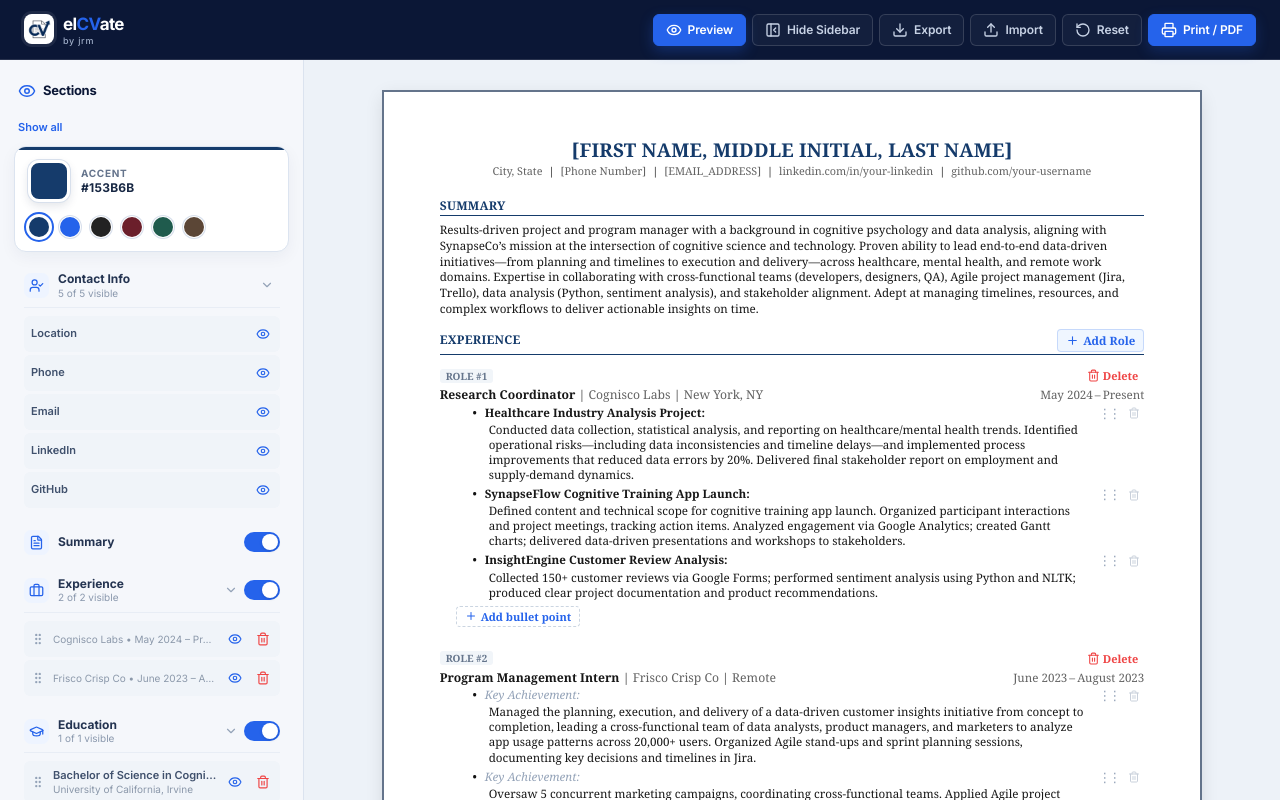
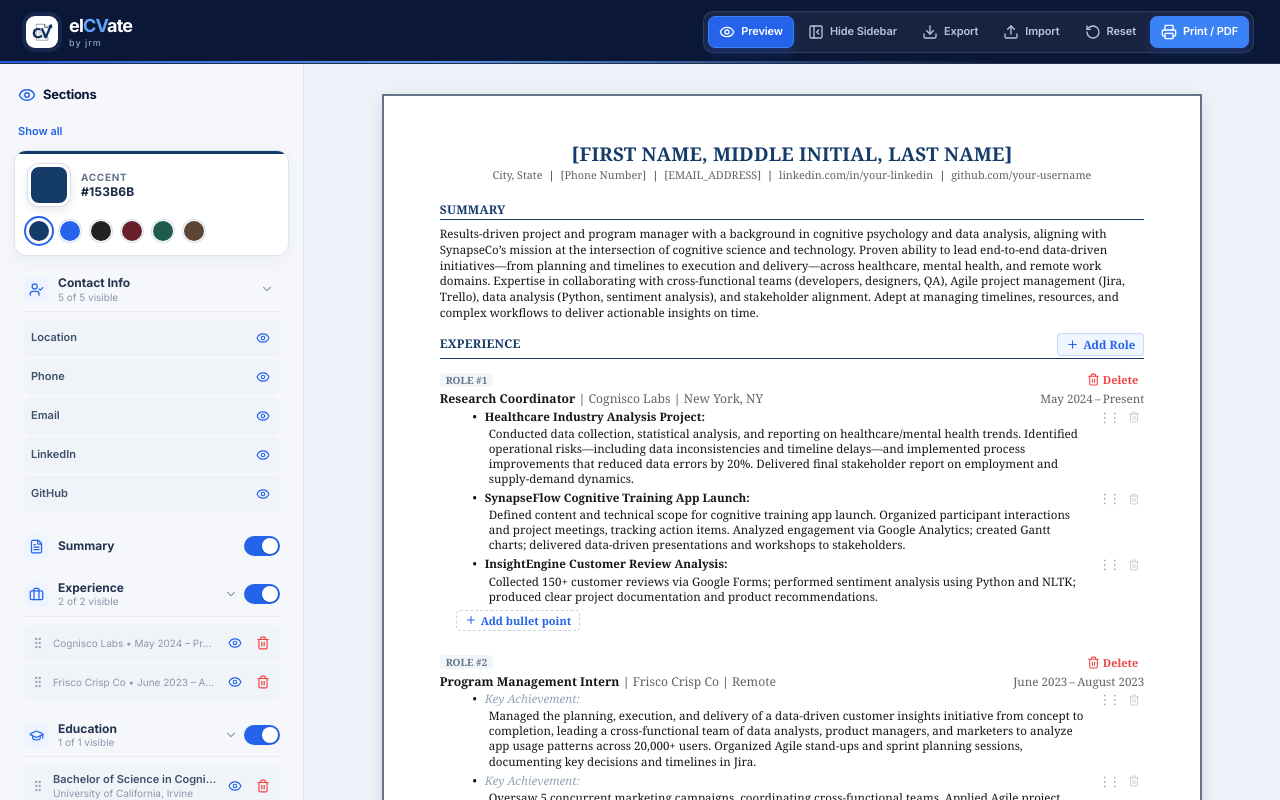
Before and after one commit to chickenjazz/Resume-Maker, a React (Vite) app: page / in a window 1280 px wide. Shown: the top 800 px of the page. Built offline with nearby package versions, Linux system fonts and the light colour scheme; the HTML template or start-up script is replaced by a standard one.

Commit message:
improved header

```diff
--- a/src/index.css
+++ b/src/index.css
@@ -2696,3 +2696,137 @@ input:focus-visible,
     padding: 16px 12px;
   }
 }
+
+/* Modern command-bar header — scoped to the app chrome only. */
+.app-header {
+  position: relative;
+  height: 64px;
+  min-height: 64px;
+  padding: 0 26px;
+  background: #0b1736;
+  border-bottom: 1px solid rgba(176, 196, 228, 0.14);
+}
+
+.app-header::after {
+  content: '';
+  position: absolute;
+  inset: auto 0 0;
+  height: 2px;
+  background: linear-gradient(90deg, #2563eb 0%, #60a5fa 34%, rgba(96, 165, 250, 0) 78%);
+  opacity: 0.9;
+}
+
+.app-header__brand {
+  gap: 11px;
+}
+
+.app-header__brand-icon {
+  width: 32px;
+  height: 32px;
+  border: 2px solid rgba(255, 255, 255, 0.8);
+  border-radius: 9px;
+  box-shadow: 0 0 0 4px rgba(96, 165, 250, 0.12);
+}
+
+.app-header__brand-copy {
+  gap: 3px;
+}
+
+.app-header__title {
+  font-size: 18px;
+  font-weight: 760;
+  letter-spacing: -0.045em;
+  line-height: 1;
+}
+
+.app-header__title-cv {
+  color: #60a5fa;
+}
+
+.app-header__tagline {
+  color: #8ea1c2;
+  font-size: 9px;
+  letter-spacing: 0.11em;
+  line-height: 1;
+}
+
+.app-header__actions {
+  gap: 3px;
+  padding: 4px;
+  border: 1px solid rgba(178, 197, 228, 0.14);
+  border-radius: 10px;
+  background: rgba(255, 255, 255, 0.055);
+  box-shadow: inset 0 1px 0 rgba(255, 255, 255, 0.05);
+}
+
+.app-header .btn {
+  min-height: 32px;
+  padding: 7px 10px;
+  border-radius: 7px;
+  font-size: 11px;
+  letter-spacing: -0.01em;
+}
+
+.app-header .btn--ghost {
+  border-color: transparent;
+  background: transparent;
+  color: #b7c5da;
+}
+
+.app-header .btn--ghost:hover {
+  border-color: rgba(255, 255, 255, 0.1);
+  background: rgba(255, 255, 255, 0.08);
+  color: #ffffff;
+}
+
+.app-header .btn--edit-toggle {
+  border-color: rgba(96, 165, 250, 0.28);
+  background: rgba(37, 99, 235, 0.17);
+  color: #bfdbfe;
+}
+
+.app-header .btn--edit-toggle:hover,
+.app-header .btn--edit-toggle.btn--edit-active {
+  border-color: #3b82f6;
+  background: #2563eb;
+  color: #ffffff;
+  box-shadow: 0 4px 12px rgba(37, 99, 235, 0.28);
+}
+
+.app-header .btn--primary {
+  border-color: #3b82f6;
+  background: #3b82f6;
+  color: #ffffff;
+  box-shadow: 0 4px 12px rgba(37, 99, 235, 0.22);
+}
+
+.app-header .btn--primary:hover {
+  border-color: #60a5fa;
+  background: #2563eb;
+}
+
+.app-header .status-pill {
+  margin-left: 8px;
+  border: 1px solid rgba(110, 231, 183, 0.18);
+  border-radius: 7px;
+  background: rgba(16, 185, 129, 0.1);
+  color: #86efac;
+}
+
+@media screen and (max-width: 720px) {
+  .app-header {
+    height: auto;
+    min-height: 56px;
+    padding: 8px 12px;
+  }
+
+  .app-header__actions {
+    padding: 3px;
+    border-radius: 8px;
+  }
+
+  .app-header .btn {
+    min-height: 30px;
+    padding: 6px 7px;
+  }
+}
```
